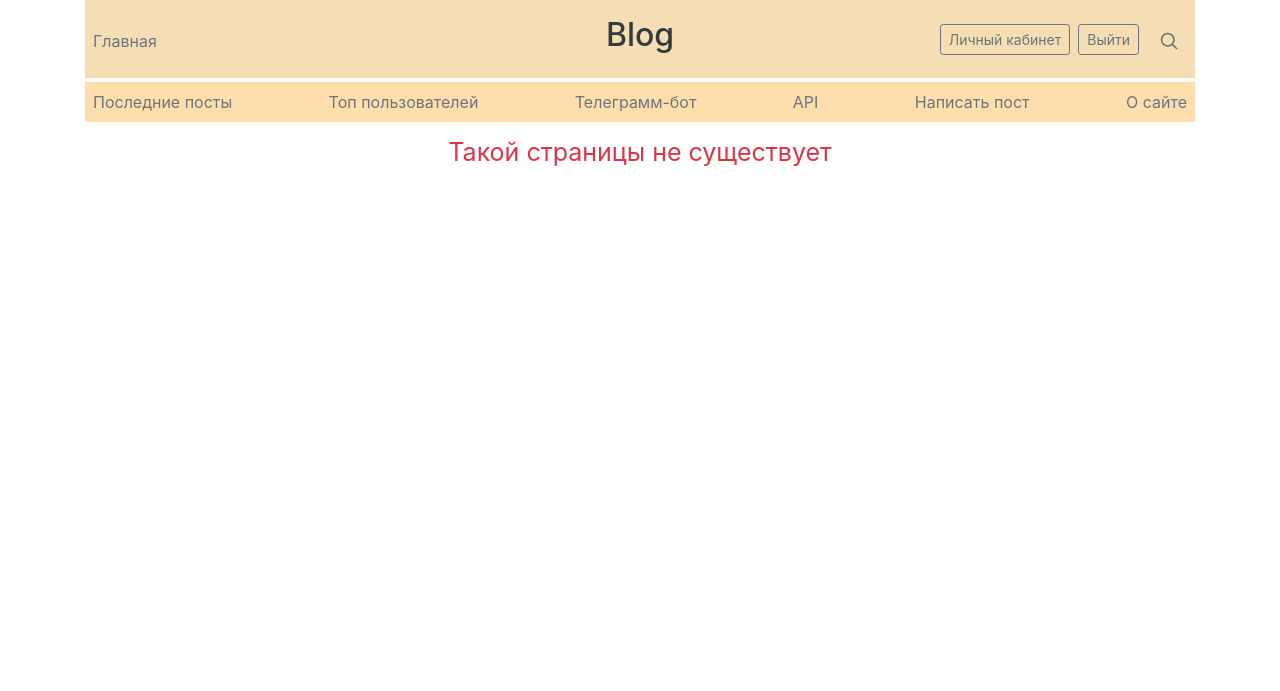
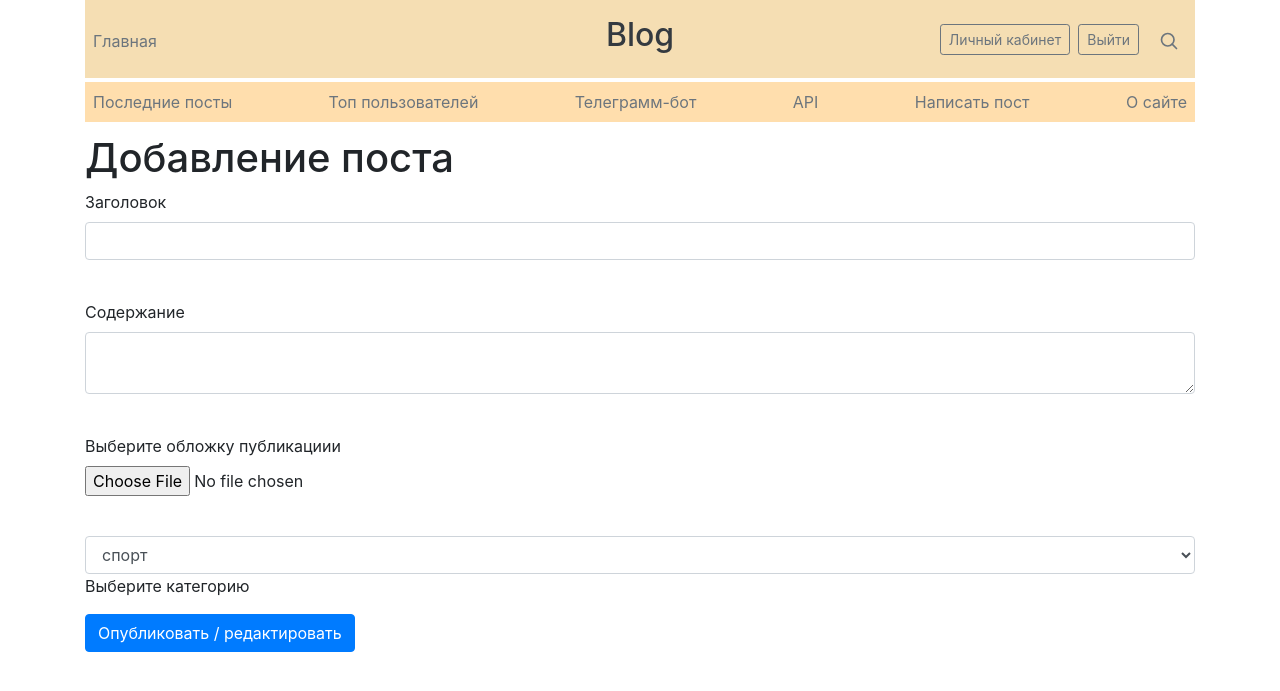
Before and after one commit to pro100kamil/web_project, a Flask app: page /posts/create in a window 1280 px wide. Shown: the top 691 px of the page. Run offline with Flask 2, Linux system fonts and the light colour scheme; a user stored in the database is signed in; data comes from the database, SQL or seed files in the repository; some libraries are stand-ins or nearby versions.

Commit message:
Добавлена возможность добавления поста с картинкой. Модель темы поста и поста связаны

```diff
--- a/data/posts.py
+++ b/data/posts.py
@@ -17,6 +17,8 @@ class Post(SqlAlchemyBase, SerializerMixin):
     created_date = sqlalchemy.Column(sqlalchemy.DateTime,
                                      default=datetime.datetime.now)
 
+    icon = sqlalchemy.Column(sqlalchemy.String, default='default.jpg')
+
     categories = orm.relation("Category",
                               secondary="association",
                               backref="posts")
--- /dev/null
+++ b/forms/post.py
@@ -0,0 +1,11 @@
+from flask_wtf import FlaskForm
+from wtforms import StringField, TextAreaField, FileField
+from wtforms import SubmitField
+from wtforms.validators import DataRequired
+
+
+class PostForm(FlaskForm):
+    title = StringField('Заголовок', validators=[DataRequired()])
+    content = TextAreaField("Содержание")
+    icon = FileField('Выберите обложку публикациии')
+    submit = SubmitField('Опубликовать / редактировать')
--- a/main.py
+++ b/main.py
@@ -1,11 +1,16 @@
-from flask import Flask, render_template, redirect, abort, request
+from flask import Flask, render_template, redirect, abort, request, url_for
 from flask_login import LoginManager, login_user, current_user, logout_user, \
     login_required
 
 from data import db_session, users_api
 from data.users import User
+from data.posts import Post
+from data.categories import Category
+from PIL import Image
+import os
 
 from forms.user import RegisterForm, LoginForm
+from forms.post import PostForm
 
 app = Flask(__name__)
 app.config['SECRET_KEY'] = 'yandexlyceum_secret_key'
@@ -132,6 +137,42 @@ def about_user():
                            title='Личный кабинет', reg=False, form=form)
 
 
+@app.route('/posts/create', methods=['GET', 'POST'])
+@login_required
+def create_post():
+    form = PostForm()
+
+    db_sess = db_session.create_session()
+    categories = db_sess.query(Category).all()
+
+    if form.validate_on_submit():
+        post = Post()
+        post.author_id = current_user.id
+        post.title = form.title.data
+        post.content = form.content.data
+
+        path = 'static/img/thumbnails'
+        num_images = len(os.listdir(path)) - 1
+        filename = f'post_{num_images}.jpg'
+
+        if form.icon.data:
+            image: Image.Image = Image.open(form.icon.data)
+            image.thumbnail((200, 200))
+            image = image.convert('RGB')
+            image.save(os.path.join(path, filename))
+            post.icon = filename
+
+        id_category = request.form['category']
+        category = db_sess.query(Category).filter(Category.id == id_category).first()
+        post.categories.append(category)
+
+        db_sess.commit()
+        return redirect('/')
+
+    return render_template('add_edit_post.html', title='Добавление поста',
+                           form=form, categories=categories)
+
+
 if __name__ == '__main__':
     db_session.global_init("db/data.db")
     app.register_blueprint(users_api.blueprint)
--- /dev/null
+++ b/templates/add_edit_post.html
@@ -0,0 +1,49 @@
+{% extends "base.html" %}
+
+{% block content %}
+<h1>{{ title }}</h1>
+<form action="" method="post" enctype="multipart/form-data" class="login_form">
+    {{ form.hidden_tag() }}
+    <p>
+        {{ form.title.label }}<br>
+        {{ form.title(class="form-control") }}<br>
+        {% for error in form.title.errors %}
+            <p class="alert alert-danger" role="alert">
+                {{ error }}
+            </p>
+        {% endfor %}
+    </p>
+    <p>
+        {{ form.content.label }}<br>
+        {{ form.content(class="form-control") }}<br>
+        {% for error in form.content.errors %}
+            <p content="alert alert-danger" role="alert">
+                {{ error }}
+            </p>
+        {% endfor %}
+    </p>
+    <p>
+        {{ form.icon.label }}<br>
+        {{ form.icon(class="form-control-file") }}<br>
+        {% for error in form.icon.errors %}
+            <p content="alert alert-danger" role="alert">
+                {{ error }}
+            </p>
+        {% endfor %}
+    </p>
+    <p>
+        <select class="form-control" id="choose_category" name="category">
+            {% for category in categories %}
+                <option value="{{ category.id }}">{{ category.name
+                    }}</option>
+            {% endfor %}
+        </select>
+        <label class="form-check-label" for="choose_category">
+             Выберите категорию
+         </label>
+    </p>
+
+    <p>{{ form.submit(type="submit", class="btn btn-primary") }}</p>
+    {{message}}
+</form>
+{% endblock %}
--- a/templates/base.html
+++ b/templates/base.html
@@ -59,7 +59,7 @@
             <a class="p-2 text-muted" href="/users">Топ пользователей</a>
             <a class="p-2 text-muted" href="#">Телеграмм-бот</a>
             <a class="p-2 text-muted" href="#">API</a>
-            <a class="p-2 text-muted" href="#">Написать пост</a>
+            <a class="p-2 text-muted" href="/posts/create">Написать пост</a>
             <a class="p-2 text-muted" href="/about">О сайте</a>
         </nav>
     </div>
```
Also changed, not shown: db/data.db.
